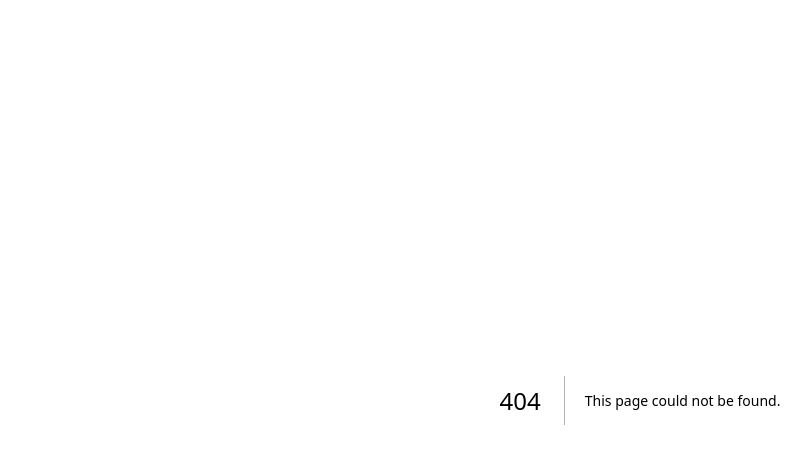
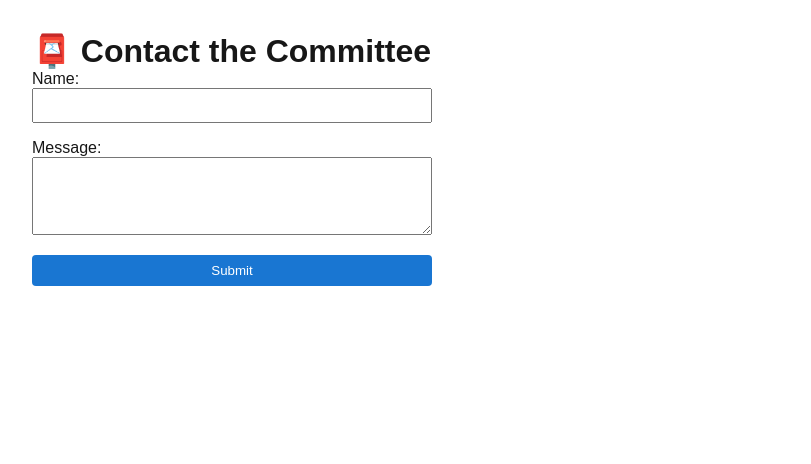
Before and after one commit to GMZ-Ella/strata-management-app, a Next.js app: page /contact in a window 1280 px wide. Before the commit this address had no page. Shown: the top 464 px of the page, without its empty margins (0-811 px from the left). Built offline with nearby package versions, Linux system fonts and the light colour scheme.

Commit message:
Add contact form with POST handling and redirect

```diff
--- /dev/null
+++ b/pages/api/submit-form.js
@@ -0,0 +1,24 @@
+export default async function handler(req, res) {
+    if (req.method === 'POST') {
+      // 解析表单数据（urlencoded）
+      const buffers = [];
+      for await (const chunk of req) {
+        buffers.push(chunk);
+      }
+      const data = Buffer.concat(buffers).toString();
+      const params = new URLSearchParams(data);
+      const name = params.get("name");
+      const message = params.get("message");
+
+      console.log("✅ 表单收到：", { name, message });
+
+      // 这里你可以把数据保存到数据库、发邮件等
+
+      // 302 重定向到感谢页面
+      res.writeHead(302, { Location: "/thanks" });
+      res.end();
+    } else {
+      // 如果不是 POST 请求，返回 405 错误
+      res.status(405).send("Method Not Allowed");
+    }
+  }
--- /dev/null
+++ b/pages/contact.js
@@ -0,0 +1,22 @@
+export default function Contact() {
+    return (
+      <main style={{ padding: "2rem", fontFamily: "Arial" }}>
+        <h1>📮 Contact the Committee</h1>
+        <form method="POST" action="/api/submit-form" style={{ display: "flex", flexDirection: "column", gap: "1rem", maxWidth: "400px" }}>
+          <label>
+            Name:
+            <input type="text" name="name" required style={{ padding: "0.5rem", width: "100%" }} />
+          </label>
+
+          <label>
+            Message:
+            <textarea name="message" required rows="4" style={{ padding: "0.5rem", width: "100%" }} />
+          </label>
+
+          <button type="submit" style={{ padding: "0.5rem", backgroundColor: "#1976d2", color: "#fff", border: "none", borderRadius: "4px" }}>
+            Submit
+          </button>
+        </form>
+      </main>
+    );
+  }
```
Also changed, not shown: pages/thanks.js (added, +8 -0 lines).
